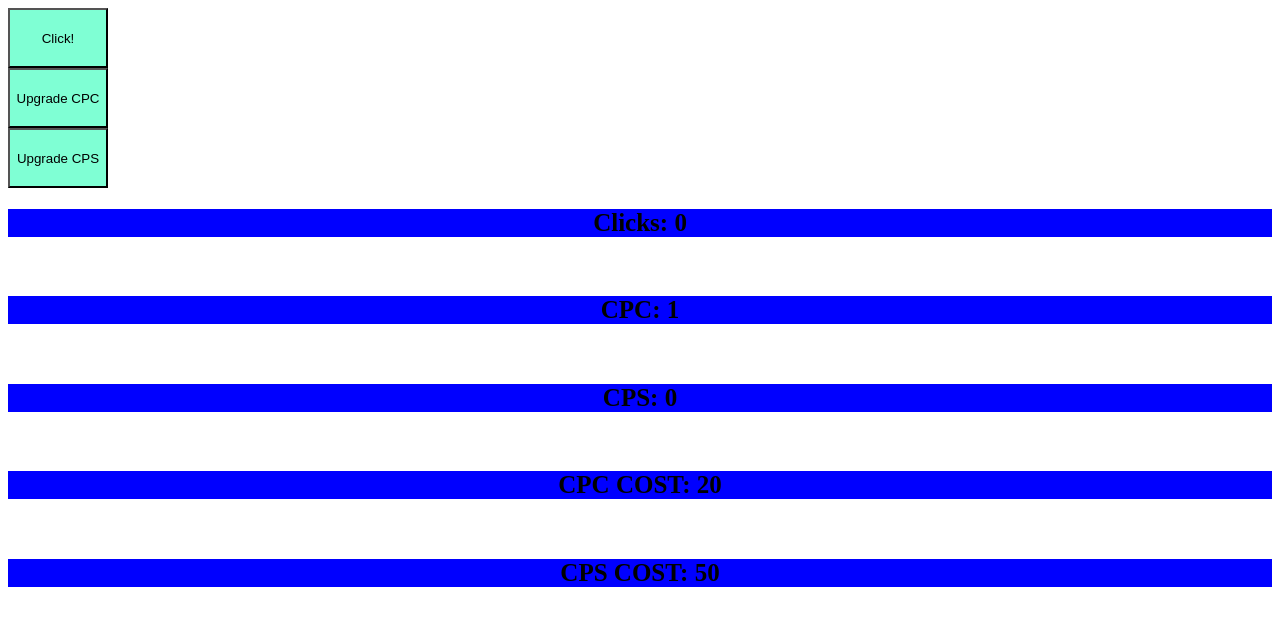
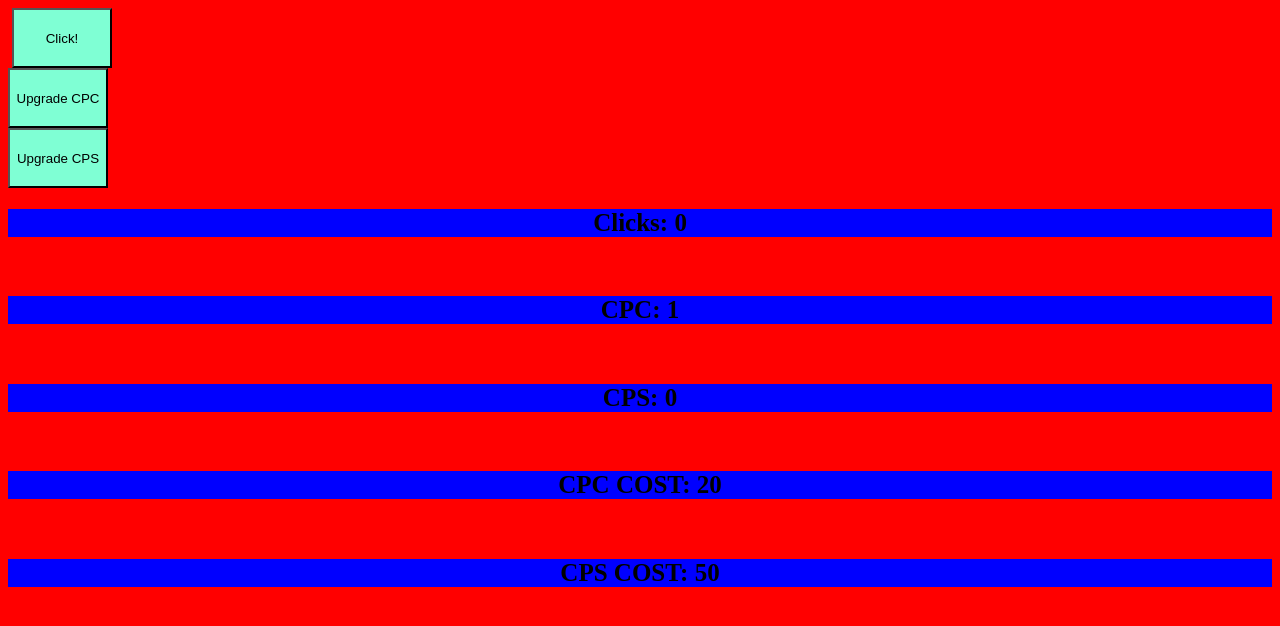
Before and after one commit to gottem87/csb-wxe3qn, a website: page index.html in a window 1280 px wide. Drawn offline with Linux system fonts and the light colour scheme.

Commit message:
Deployment from Codesandbox.

```diff
--- a/index.css
+++ b/index.css
@@ -2,11 +2,12 @@
   width: 100px;
   height: 60px;
   background-color: aquamarine;
-  text-align: center;
-  align-items: center;
 }
 .Stat {
   background-color: blue;
   font-size: 25px;
   text-align: center;
 }
+body {
+  background-color: red;
+}
--- a/index.html
+++ b/index.html
@@ -6,6 +6,7 @@
     <meta http-equiv="X-UA-Compatible" content="ie=edge" />
     <title>Clicker Game!!</title>
     <link rel="stylesheet" href="index.css" />
+    <img type="x-icon" href="" />
   </head>
   <body>
     <button id="click" class="Button">Click!</button> <br />
```
